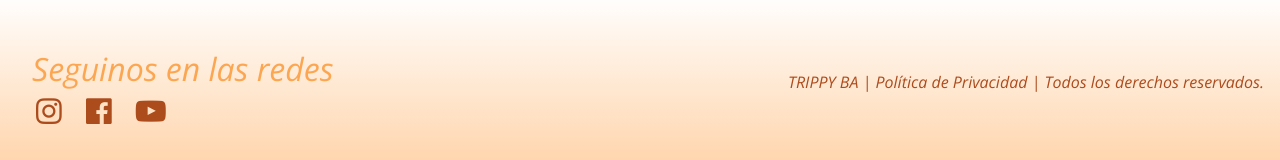
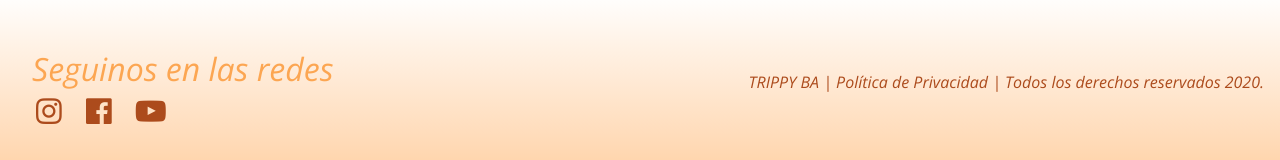
Before and after one commit to RodolfoXV/Trippy, a plain HTML site: page index.html in a window 1280 px wide. Shown: the part 753-913 px from the top of the page. Drawn offline with nearby package versions, Linux system fonts and the light colour scheme; files whose address does not match are found by name.

Commit message:
Modificacion de index en el footer

```diff
--- a/index.html
+++ b/index.html
@@ -120,7 +120,7 @@
                 </div>
             </section>
             <section>
-                <p>TRIPPY BA | Política de Privacidad | Todos los derechos reservados.</p>
+                <p>TRIPPY BA | Política de Privacidad | Todos los derechos reservados 2020.</p>
             </section>
         </footer>
         <script src="https://code.jquery.com/jquery-3.5.1.slim.min.js" integrity="sha384-DfXdz2htPH0lsSSs5nCTpuj/zy4C+OGpamoFVy38MVBnE+IbbVYUew+OrCXaRkfj" crossorigin="anonymous"></script>
```
